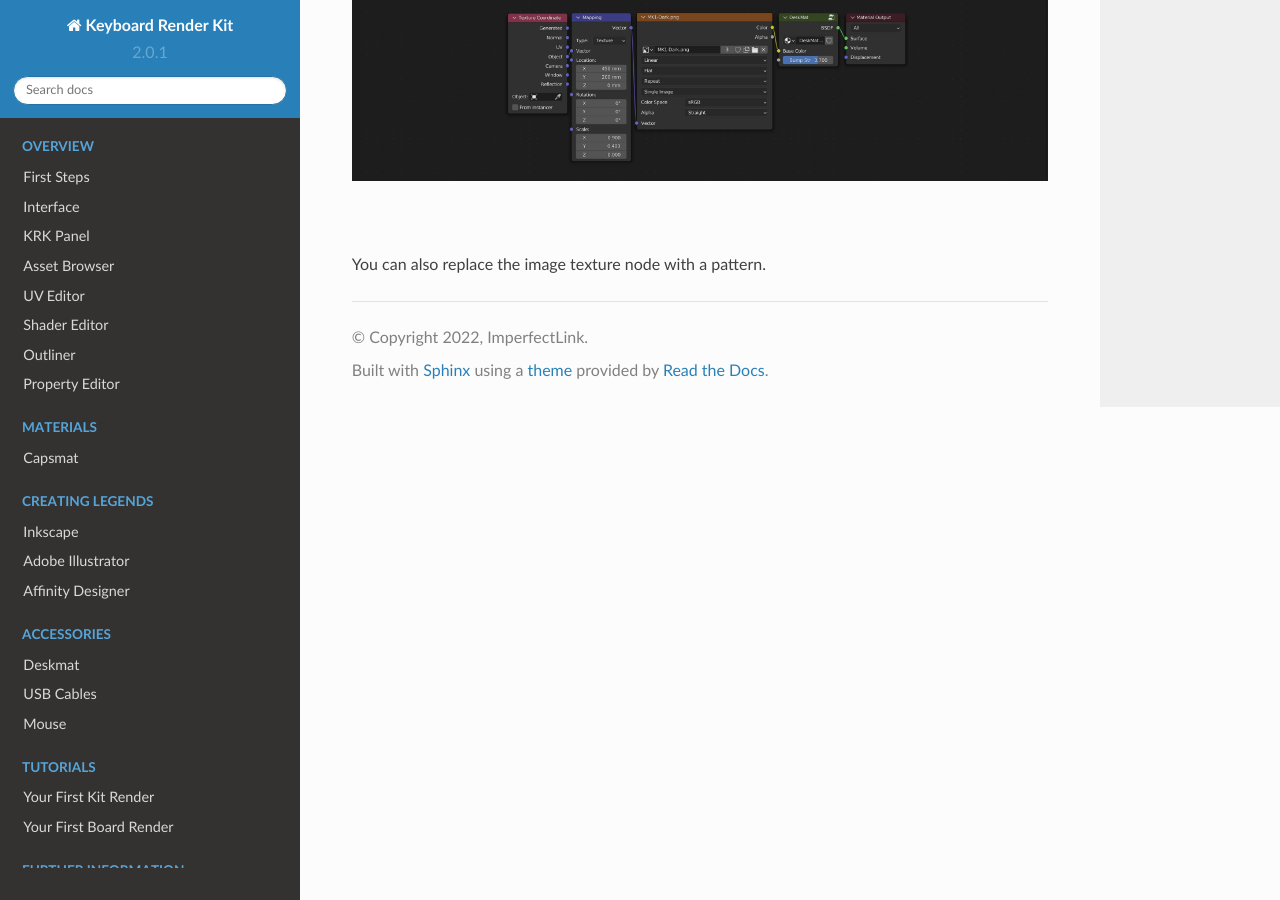
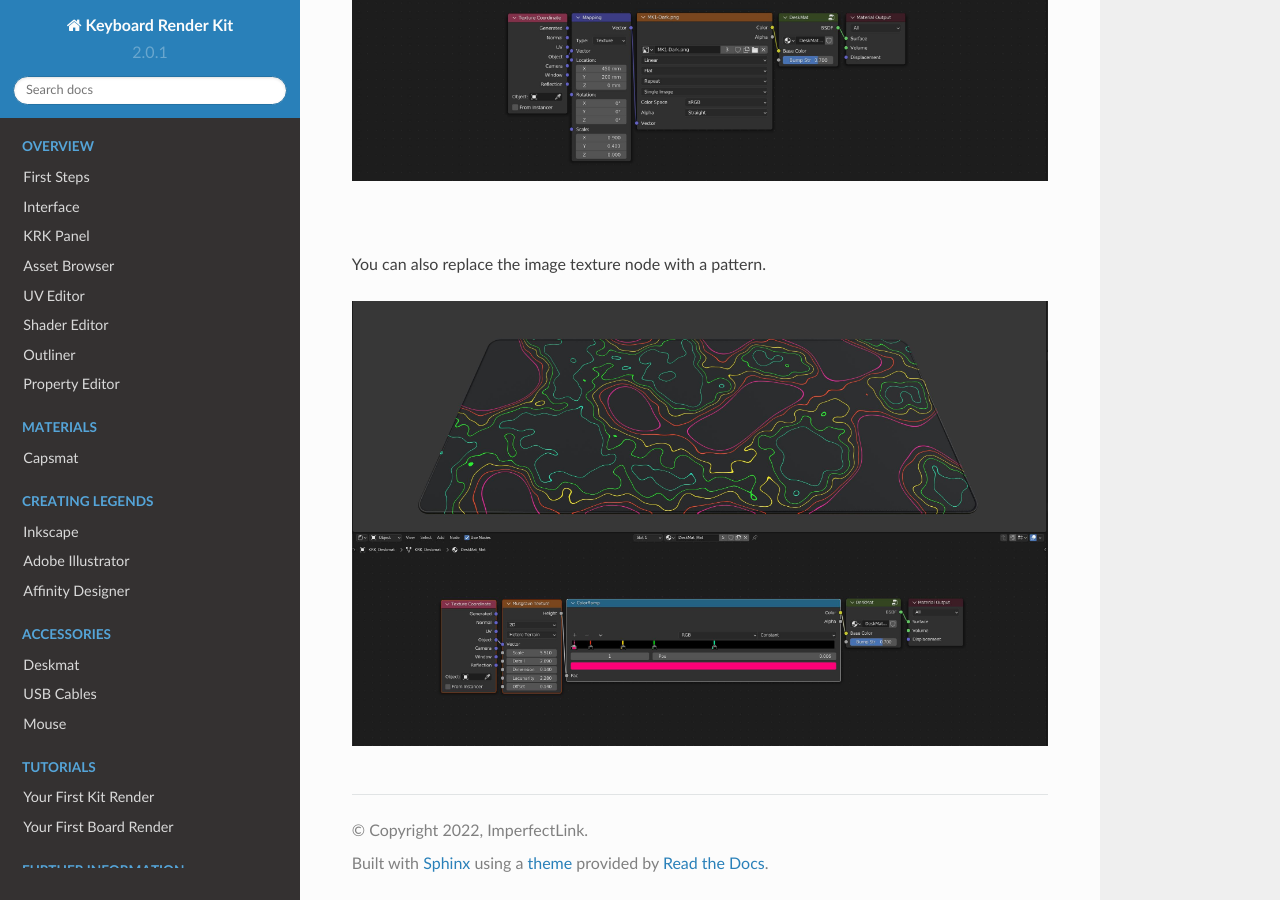
Before and after one commit to imperfectlink/KeyboardRenderKit, a Sphinx documentation site: the page built from docs/source/deskmat_custom.rst, in a window 1280 px wide and 900 px high, scrolled down 2312 px. Built offline with Sphinx 7.4.7 and the Read the Docs theme 2.0.0, drawn with Linux system fonts in a browser that asks for light colours.

Commit message:
Update deskmat_custom.rst

```diff
--- a/docs/source/deskmat_custom.rst
+++ b/docs/source/deskmat_custom.rst
@@ -26,3 +26,5 @@ If you prefer to use another size image, make sure to set the position in the ma
 |
 
 You can also replace the image texture node with a pattern.
+
+.. image:: img/Deskmat_Pattern.jpg
```
